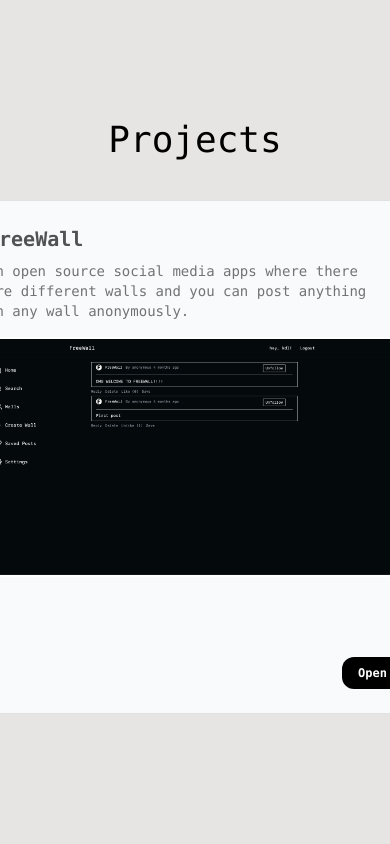
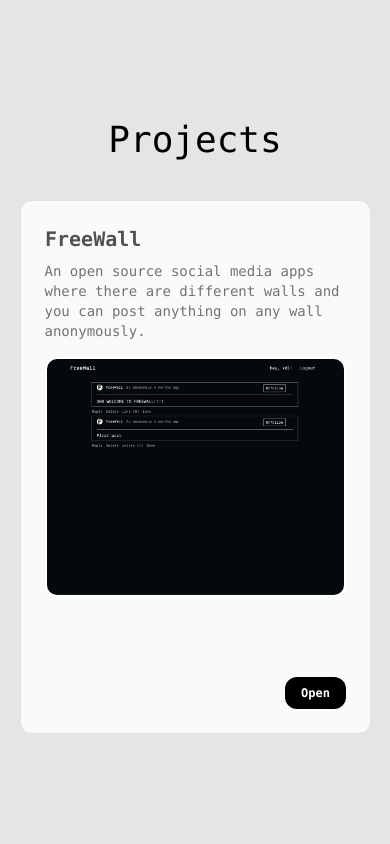
Before and after one commit to kdlibiran/portfolio, a Next.js app: page / in a window 390 px wide. Shown: the part 1640-2484 px from the top of the page. Built offline with nearby package versions, Linux system fonts and the light colour scheme.

Commit message:
Update: Projects and contact page are now responsive

```diff
--- a/components/contact/index.tsx
+++ b/components/contact/index.tsx
@@ -14,10 +14,10 @@ export default function ContactPage() {
   return (
     <div
       id="contact"
-      className="center top-0 flex flex-1 snap-center justify-center overflow-hidden bg-stone-200 pt-[72px] align-middle sm:h-[100vh]"
+      className="center top-0 flex h-[100vh] flex-1 snap-center justify-center overflow-hidden bg-stone-200 pt-[72px] align-middle"
     >
       <div className="flex flex-col justify-center">
-        <div className="flex h-[calc(100vh-222px)] w-[calc(100vw-500px)] flex-col justify-center bg-white shadow-lg">
+        <div className="flex h-[80vh] w-[90vw] flex-col justify-center bg-white shadow-lg sm:h-[calc(100vh-222px)] sm:w-[calc(100vw-500px)]">
           {!sent && (
             <div>
               <h1 className="mt-10 w-full text-center text-6xl font-bold">
--- a/components/projects/index.tsx
+++ b/components/projects/index.tsx
@@ -15,8 +15,8 @@ export default function ProjectsPage() {
     >
       <div className="flex w-[100vw] flex-initial flex-col items-center sm:mt-10">
         <h1 className="text-4xl sm:text-6xl">Projects</h1>
-        <div className="-mt-10 flex flex-1 flex-col justify-center px-10 sm:flex-row sm:gap-x-10 sm:px-0">
-          <Carousel className="max-w-screen-md">
+        <div className="px-30 -mt-10 flex flex-1 flex-col justify-center sm:flex-row sm:gap-x-10 sm:px-0">
+          <Carousel className="w-[90vw] sm:w-auto sm:max-w-screen-sm">
             <CarouselContent>
               <CarouselItem>
                 <Project
@@ -43,8 +43,8 @@ export default function ProjectsPage() {
                 />
               </CarouselItem>
             </CarouselContent>
-            <CarouselPrevious className="bg-black text-white" />
-            <CarouselNext className="bg-black text-white" />
+            <CarouselPrevious className="hidden bg-black text-white sm:flex" />
+            <CarouselNext className="hidden bg-black text-white sm:flex" />
           </Carousel>
         </div>
       </div>
```
